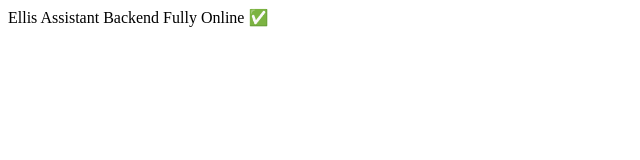
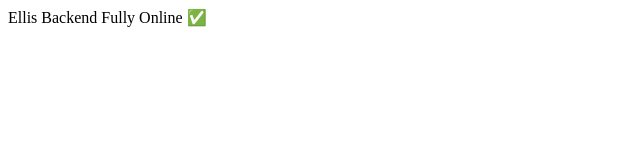
Before and after one commit to djames1236/ellis-assistant-bridge, a Next.js app: page / in a window 1280 px wide. Shown: the top 160 px of the page, without its empty margins (0-640 px from the left). Built offline with nearby package versions, Linux system fonts and the light colour scheme.

Commit message:
Unlock API routing with frontend anchor

```diff
--- a/pages/index.js
+++ b/pages/index.js
@@ -1,3 +1,3 @@
 export default function Home() {
-  return <div>Ellis Assistant Backend Fully Online ✅</div>;
+  return <div>Ellis Backend Fully Online ✅</div>;
 }
```
